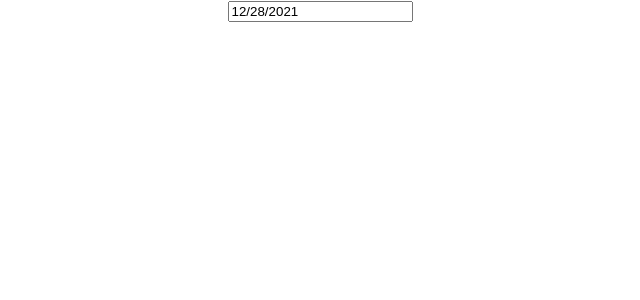
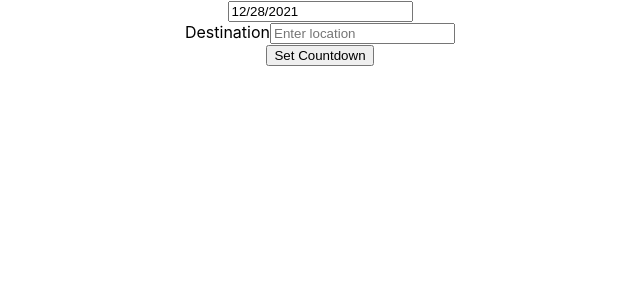
Before and after one commit to nicolepingar/travel_bucket_list, a React (Create React App) app in the folder client/: page / in a window 1280 px wide. Shown: the top 300 px of the page, without its empty margins (320-960 px from the left). Built offline with nearby package versions, Linux system fonts and the light colour scheme.

Commit message:
location and date setting to local storage in timer

```diff
--- a/client/src/components/Timer/index.js
+++ b/client/src/components/Timer/index.js
@@ -1,12 +1,38 @@
-import React, { useState } from "react";
+import React, { useState, useEffect } from "react";
 import DatePicker from "react-datepicker";
 import "react-datepicker/dist/react-datepicker.css";
+import Form from 'react-bootstrap/Form';
+import Button from 'react-bootstrap/Button'
 
 const DateTimer = () => {
+    // date picker https://www.npmjs.com/package/react-datepicker
     const [startDate, setStartDate] = useState(new Date());
+    const [location, setLocation] = useState("");
+    // updates input state for location
+    const handleInputChange = (e) => {
+        const { name, value } = e.target;
+        return setLocation(value);
+    };
+    // on click, set local storage to location and date, and empty values in input field/date picker
+    const handleFormSubmit = (e) => {
+        // Preventing the default behavior of the form submit (which is to refresh the page)
+        e.preventDefault();
+        localStorage.setItem('location', location);
+        localStorage.setItem('date', startDate);
+        setLocation('');
+        setStartDate('');
+    };
+
     return (
         <div>
-            <DatePicker selected={startDate} onChange={(date) => setStartDate(date)} />
+            <Form>
+                <DatePicker selected={startDate} name="startDate" value={startDate} onChange={(date) => setStartDate(date)} />
+                <Form.Group className="mb-3" controlId="formGroupEmail">
+                    <Form.Label>Destination</Form.Label>
+                    <Form.Control onChange={handleInputChange} type="textbox" placeholder="Enter location" name="location" value={location} />
+                </Form.Group>
+                <Button type="submit" onClick={handleFormSubmit}>Set Countdown</Button>
+            </Form>
         </div>
     );
 };
@@ -14,4 +40,3 @@ const DateTimer = () => {
 export default DateTimer;
 
 // get trip location & date to store in local storage
-// date picker https://www.npmjs.com/package/react-datepicker
```
